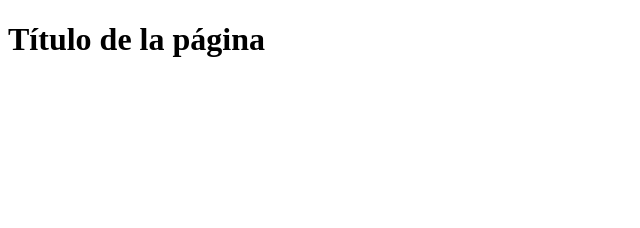
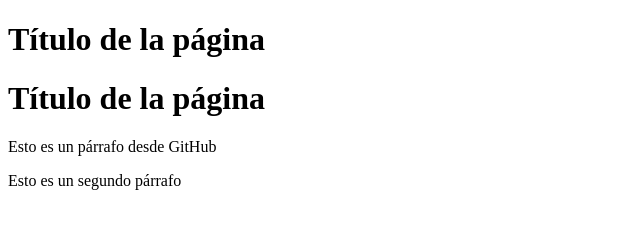
Before and after one commit to DiegoGarcia73/Proyecto-web-C, a plain HTML site: page index.html in a window 1280 px wide. Shown: the whole page, without its empty margins (0-640 px from the left). Drawn offline with Linux system fonts and the light colour scheme.

Commit message:
Segundo parrafo

```diff
--- a/index.html
+++ b/index.html
@@ -8,6 +8,8 @@
 <body>
     <h1>Título de la página </h1>
 
-
+    <h1>Título de la página</h1>
+    <p>Esto es un párrafo desde GitHub</p>
+    <p>Esto es un segundo párrafo</p>
 </body>
 </html>
```
